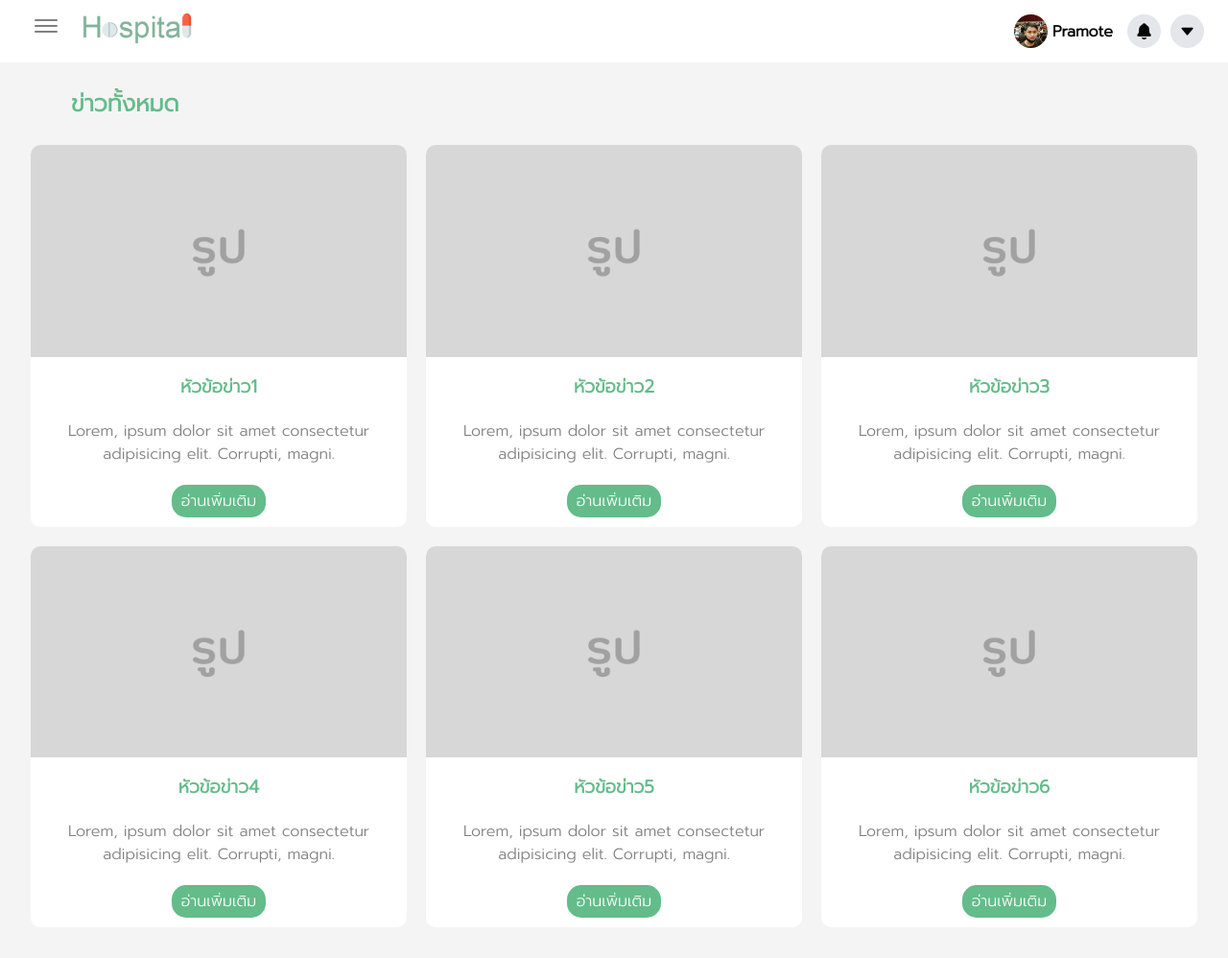
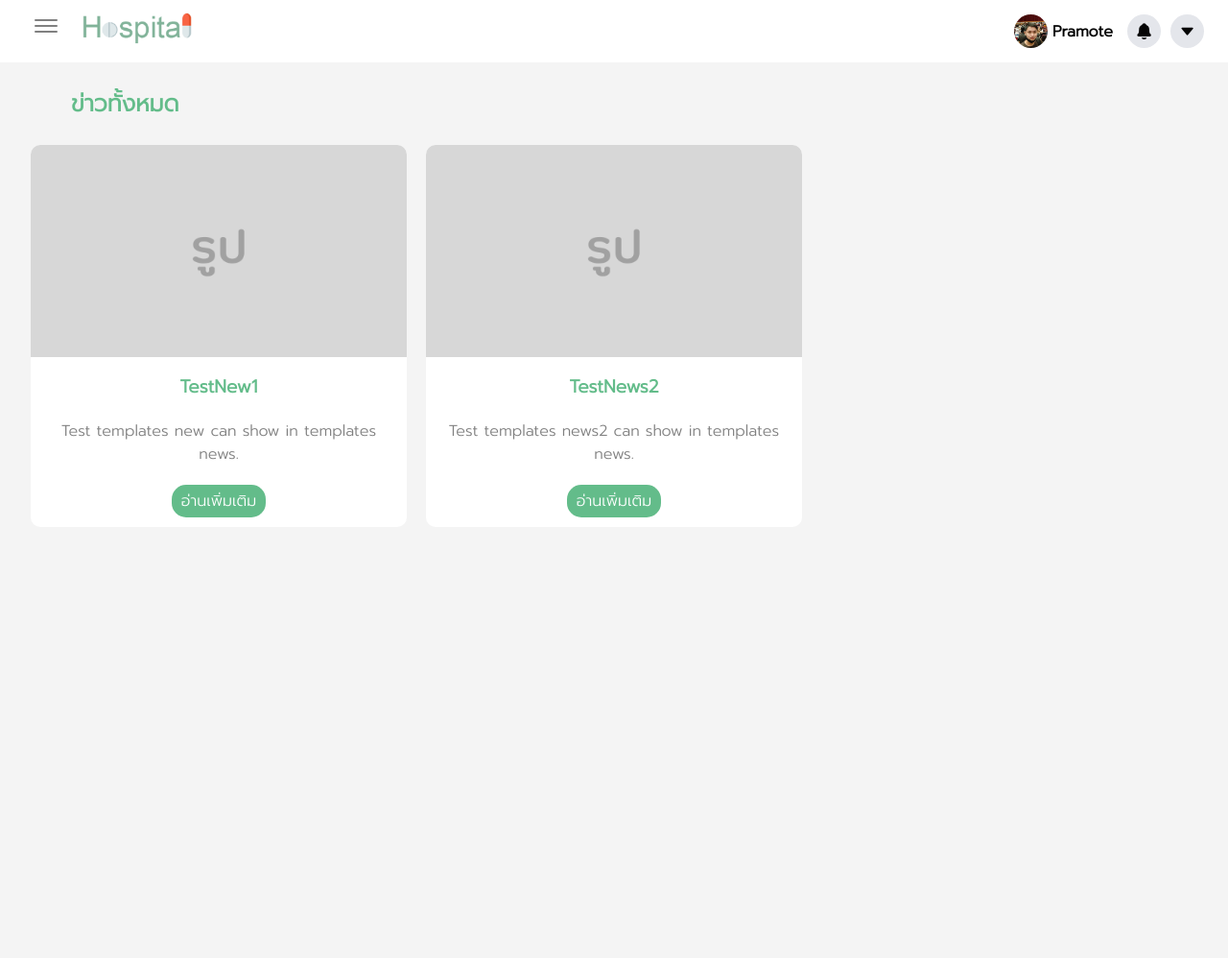
Before and after one commit to yoki31/FPPY.github.io, a Django app: page /unews in a window 1280 px wide. Shown: the top 998 px of the page at 96% size. Run offline with Django 3.2, Linux system fonts and the light colour scheme; data comes from the database, SQL or seed files in the repository.

Commit message:
complete unews templates

```diff
--- a/doctors/templates/doctors/unews.html
+++ b/doctors/templates/doctors/unews.html
@@ -13,74 +13,74 @@
     </div>
 
     <div class="news-card-area-all">
-        <!-- <div class="row"> -->
+            {% for new in news %}
             <div class="news-card">
                 <img src="{% static 'images/pic.jpg' %}">
                 <div class="news-topic">
-                    <h3>หัวข้อข่าว1</h3>
+                    <h3>{{ new.header }}</h3>
                 </div>
                 <div class="details">
-                    <p>Lorem, ipsum dolor sit amet consectetur adipisicing elit. Corrupti, magni.</p>
+                    <p>{{ new.context }}</p>
                 </div>
-                <a href="{% url 'doctors:unews_one' %}" class="read-more">อ่านเพิ่มเติม</a>
+                <a href="{% url 'doctors:unews_content' new.id %}" class="read-more">อ่านเพิ่มเติม</a>
             </div>
+            {% endfor %}
+        <!--    <div class="news-card">-->
+        <!--        <img src="{% static 'images/pic.jpg' %}">-->
+        <!--        <div class="news-topic">-->
+        <!--            <h3>หัวข้อข่าว2</h3>-->
+        <!--        </div>-->
+        <!--        <div class="details">-->
+        <!--            <p>Lorem, ipsum dolor sit amet consectetur adipisicing elit. Corrupti, magni.</p>-->
+        <!--        </div>-->
+        <!--        <a href="{% url 'doctors:unews_one' %}" class="read-more">อ่านเพิ่มเติม</a>-->
+        <!--    </div>-->
 
-            <div class="news-card">
-                <img src="{% static 'images/pic.jpg' %}">
-                <div class="news-topic">
-                    <h3>หัวข้อข่าว2</h3>
-                </div>
-                <div class="details">
-                    <p>Lorem, ipsum dolor sit amet consectetur adipisicing elit. Corrupti, magni.</p>
-                </div>
-                <a href="{% url 'doctors:unews_one' %}" class="read-more">อ่านเพิ่มเติม</a>
-            </div>
-
-            <div class="news-card">
-                <img src="{% static 'images/pic.jpg' %}">
-                <div class="news-topic">
-                    <h3>หัวข้อข่าว3</h3>
-                </div>
-                <div class="details">
-                    <p>Lorem, ipsum dolor sit amet consectetur adipisicing elit. Corrupti, magni.</p>
-                </div>
-                <a href="{% url 'doctors:unews_one' %}" class="read-more">อ่านเพิ่มเติม</a>
-            </div>
+        <!--    <div class="news-card">-->
+        <!--        <img src="{% static 'images/pic.jpg' %}">-->
+        <!--        <div class="news-topic">-->
+        <!--            <h3>หัวข้อข่าว3</h3>-->
+        <!--        </div>-->
+        <!--        <div class="details">-->
+        <!--            <p>Lorem, ipsum dolor sit amet consectetur adipisicing elit. Corrupti, magni.</p>-->
+        <!--        </div>-->
+        <!--        <a href="{% url 'doctors:unews_one' %}" class="read-more">อ่านเพิ่มเติม</a>-->
+        <!--    </div>-->
         <!-- </div> -->
 
         <!-- <div class="row"> -->
-            <div class="news-card">
-                <img src="{% static 'images/pic.jpg' %}">
-                <div class="news-topic">
-                    <h3>หัวข้อข่าว4</h3>
-                </div>
-                <div class="details">
-                    <p>Lorem, ipsum dolor sit amet consectetur adipisicing elit. Corrupti, magni.</p>
-                </div>
-                <a href="{% url 'doctors:unews_one' %}" class="read-more">อ่านเพิ่มเติม</a>
-            </div>
+        <!--    <div class="news-card">-->
+        <!--        <img src="{% static 'images/pic.jpg' %}">-->
+        <!--        <div class="news-topic">-->
+        <!--            <h3>หัวข้อข่าว4</h3>-->
+        <!--        </div>-->
+        <!--        <div class="details">-->
+        <!--            <p>Lorem, ipsum dolor sit amet consectetur adipisicing elit. Corrupti, magni.</p>-->
+        <!--        </div>-->
+        <!--        <a href="{% url 'doctors:unews_one' %}" class="read-more">อ่านเพิ่มเติม</a>-->
+        <!--    </div>-->
 
-            <div class="news-card">
-                <img src="{% static 'images/pic.jpg' %}">
-                <div class="news-topic">
-                    <h3>หัวข้อข่าว5</h3>
-                </div>
-                <div class="details">
-                    <p>Lorem, ipsum dolor sit amet consectetur adipisicing elit. Corrupti, magni.</p>
-                </div>
-                <a href="{% url 'doctors:unews_one' %}" class="read-more">อ่านเพิ่มเติม</a>
-            </div>
+        <!--    <div class="news-card">-->
+        <!--        <img src="{% static 'images/pic.jpg' %}">-->
+        <!--        <div class="news-topic">-->
+        <!--            <h3>หัวข้อข่าว5</h3>-->
+        <!--        </div>-->
+        <!--        <div class="details">-->
+        <!--            <p>Lorem, ipsum dolor sit amet consectetur adipisicing elit. Corrupti, magni.</p>-->
+        <!--        </div>-->
+        <!--        <a href="{% url 'doctors:unews_one' %}" class="read-more">อ่านเพิ่มเติม</a>-->
+        <!--    </div>-->
 
-            <div class="news-card">
-                <img src="{% static 'images/pic.jpg' %}">
-                <div class="news-topic">
-                    <h3>หัวข้อข่าว6</h3>
-                </div>
-                <div class="details">
-                    <p>Lorem, ipsum dolor sit amet consectetur adipisicing elit. Corrupti, magni.</p>
-                </div>
-                <a href="{% url 'doctors:unews_one' %}" class="read-more">อ่านเพิ่มเติม</a>
-            </div>
+        <!--    <div class="news-card">-->
+        <!--        <img src="{% static 'images/pic.jpg' %}">-->
+        <!--        <div class="news-topic">-->
+        <!--            <h3>หัวข้อข่าว6</h3>-->
+        <!--        </div>-->
+        <!--        <div class="details">-->
+        <!--            <p>Lorem, ipsum dolor sit amet consectetur adipisicing elit. Corrupti, magni.</p>-->
+        <!--        </div>-->
+        <!--        <a href="{% url 'doctors:unews_one' %}" class="read-more">อ่านเพิ่มเติม</a>-->
+        <!--    </div>-->
         <!-- </div> -->
 
         <!-- <div class="row">
--- a/doctors/templates/doctors/unews_one.html
+++ b/doctors/templates/doctors/unews_one.html
@@ -8,14 +8,12 @@
 {% block content %}
 
     <div class="header-news">
-        <h2>ชื่อข่าว</h2>
+        <h2>{{ new.header }}</h2>
     </div>
 
     <img src="{% static 'images/pic.jpg' %}" alt="" class="img-blog">
 
+    <p class="content-blog">{{ new.context }}</p>
 
-    <p class="content-blog">Lorem ipsum dolor sit amet consectetur adipisicing elit. Sit nisi sapiente voluptas molestiae animi temporibus, adipisci ullam aliquid consequatur vel repudiandae, ab natus voluptatibus libero rem nam dolores illo ex laudantium! Praesentium nulla dolorum ullam quaerat saepe earum voluptates sit?</p>
-    <p class="content-blog">Lorem ipsum dolor sit amet consectetur adipisicing elit. Sit nisi sapiente voluptas molestiae animi temporibus, adipisci ullam aliquid consequatur vel repudiandae, ab natus voluptatibus libero rem nam dolores illo ex laudantium! Praesentium nulla dolorum ullam quaerat saepe earum voluptates sit?</p>
-    <p class="content-blog">Lorem ipsum dolor sit amet consectetur adipisicing elit. Sit nisi sapiente voluptas molestiae animi temporibus, adipisci ullam aliquid consequatur vel repudiandae, ab natus voluptatibus libero rem nam dolores illo ex laudantium! Praesentium nulla dolorum ullam quaerat saepe earum voluptates sit?</p>
 
 {% endblock %}
```
